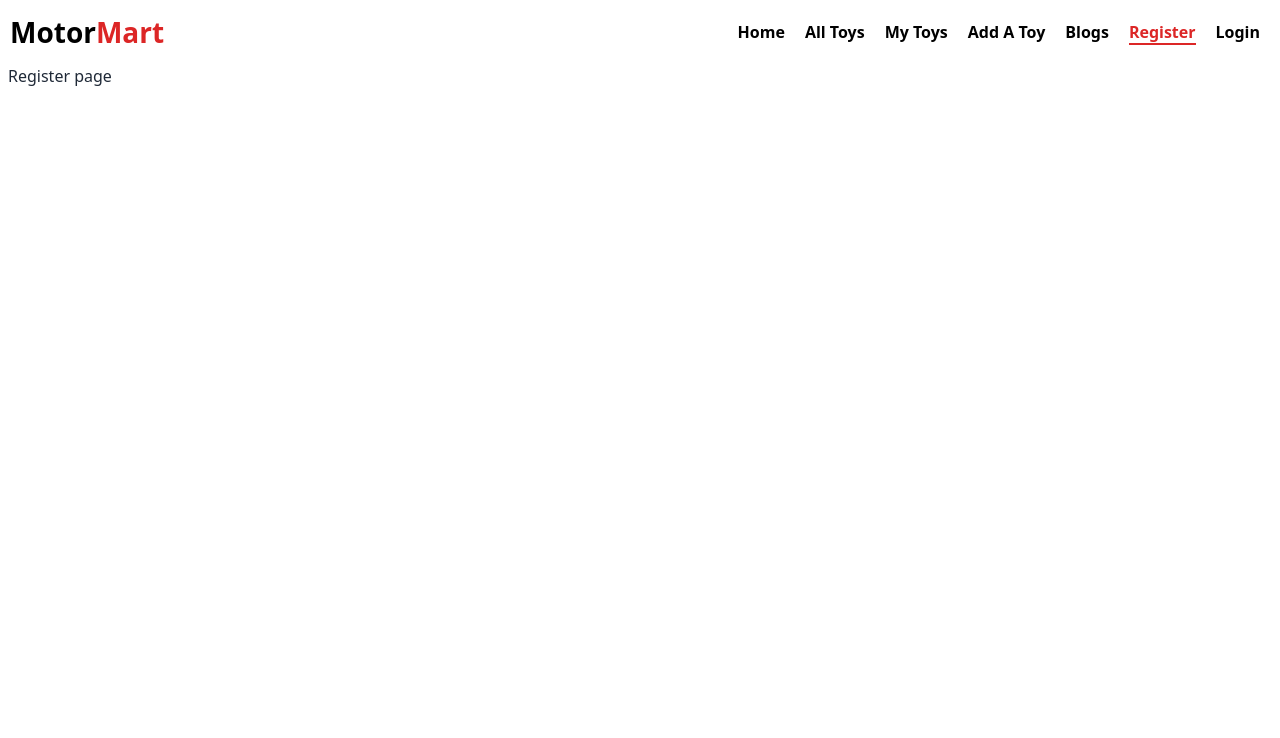
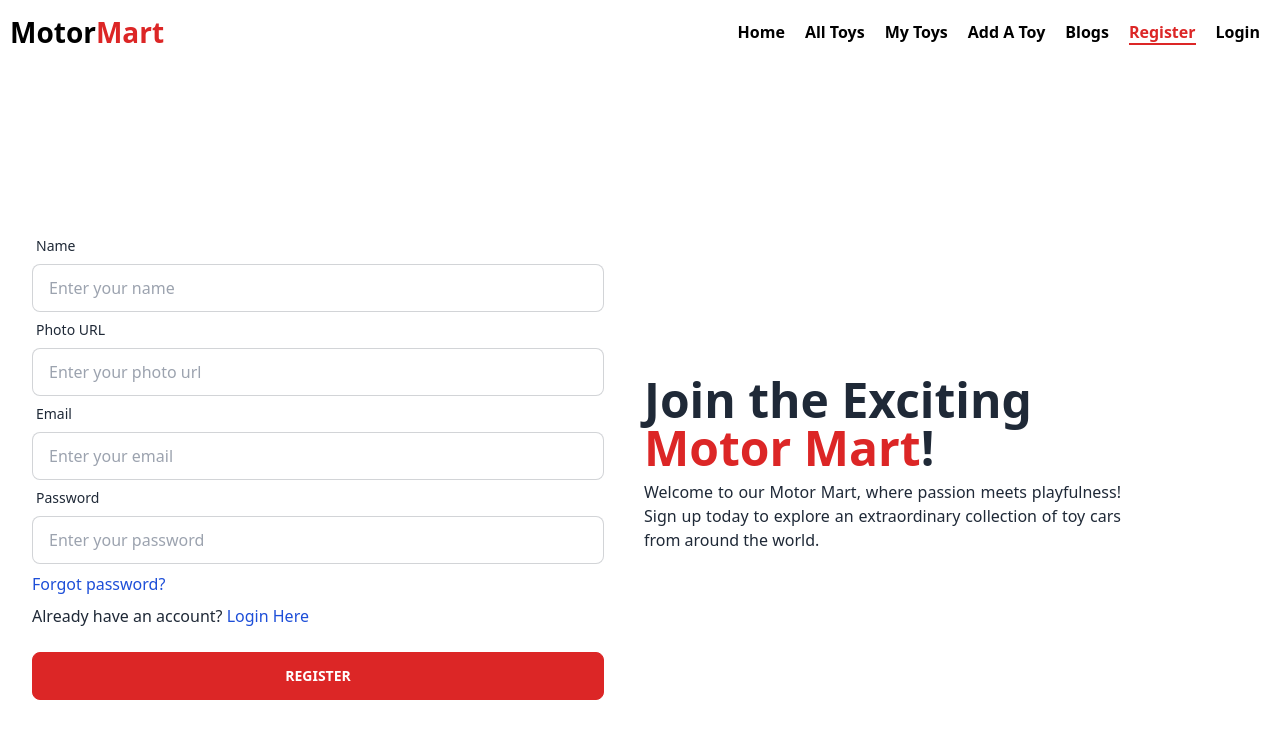
Before and after one commit to smhasanjamil/toy-marketplace-client-side, a React (Vite) app: page /register in a window 1280 px wide. Shown: the top 738 px of the page. Built offline with nearby package versions, Linux system fonts and the light colour scheme.

Commit message:
Registration page design

```diff
--- a/src/components/Register/Register.jsx
+++ b/src/components/Register/Register.jsx
@@ -1,9 +1,69 @@
+import { Link } from "react-router-dom";
 
 
 const Register = () => {
     return (
-        <div className="container mx-auto px-2">
-            <h1>Register page</h1>
+        <div className="container mx-auto">
+
+
+            <div className="flex flex-col gap-8 md:gap-2 md:justify-center md:items-center h-screen md:flex-row-reverse px-4 md:px-0 my-8 md:my-0">
+
+                <div className="w-full md:w-6/12">
+                    <div className=" flex flex-col gap-2 md:w-3/4">
+                        <h1 className="font-bold text-5xl md:text-5xl">Join the Exciting <span className="text-red-600">Motor Mart</span>!</h1>
+                        <p className="text-justify">Welcome to our Motor Mart, where passion meets playfulness! Sign up today to explore an extraordinary collection of toy cars from around the world.</p>
+                    </div>
+                </div>
+
+                <div className="w-full md:w-6/12">
+
+                    <div className="card">
+                        <div className="md:card-body">
+                            <form>
+                                <div className="form-control">
+                                    <label className="label">
+                                        <span className="label-text">Name</span>
+                                    </label>
+                                    <input type="text" placeholder="Enter your name" name="name" className="input input-bordered" required />
+                                </div>
+                                <div className="form-control">
+                                    <label className="label">
+                                        <span className="label-text">Photo URL</span>
+                                    </label>
+                                    <input type="text" placeholder="Enter your photo url" className="input input-bordered" required />
+                                </div>
+                                <div className="form-control">
+                                    <label className="label">
+                                        <span className="label-text">Email</span>
+                                    </label>
+                                    <input type="email" placeholder="Enter your email" className="input input-bordered" required />
+                                </div>
+                                <div className="form-control">
+                                    <label className="label">
+                                        <span className="label-text">Password</span>
+                                    </label>
+                                    <input type="password" placeholder="Enter your password" className="input input-bordered" required />
+                                </div>
+                                <div className="form-control my-2">
+                                    <div className="flex flex-col justify-start gap-2">
+                                        <Link to="#" className="text-blue-700">Forgot password?</Link>
+                                        <p>Already have an account? <Link to="/login" className="text-blue-700">Login Here</Link> </p>
+                                    </div>
+                                </div>
+                                <div className="form-control mt-6">
+                                    <button className="btn bg-red-600 border-red-600 hover:bg-red-700 hover:border-red-700 text-white">Register</button>
+                                </div>
+                            </form>
+                        </div>
+                    </div>
+
+
+                </div>
+            </div>
+
+
+
+
         </div>
     );
 };
```
